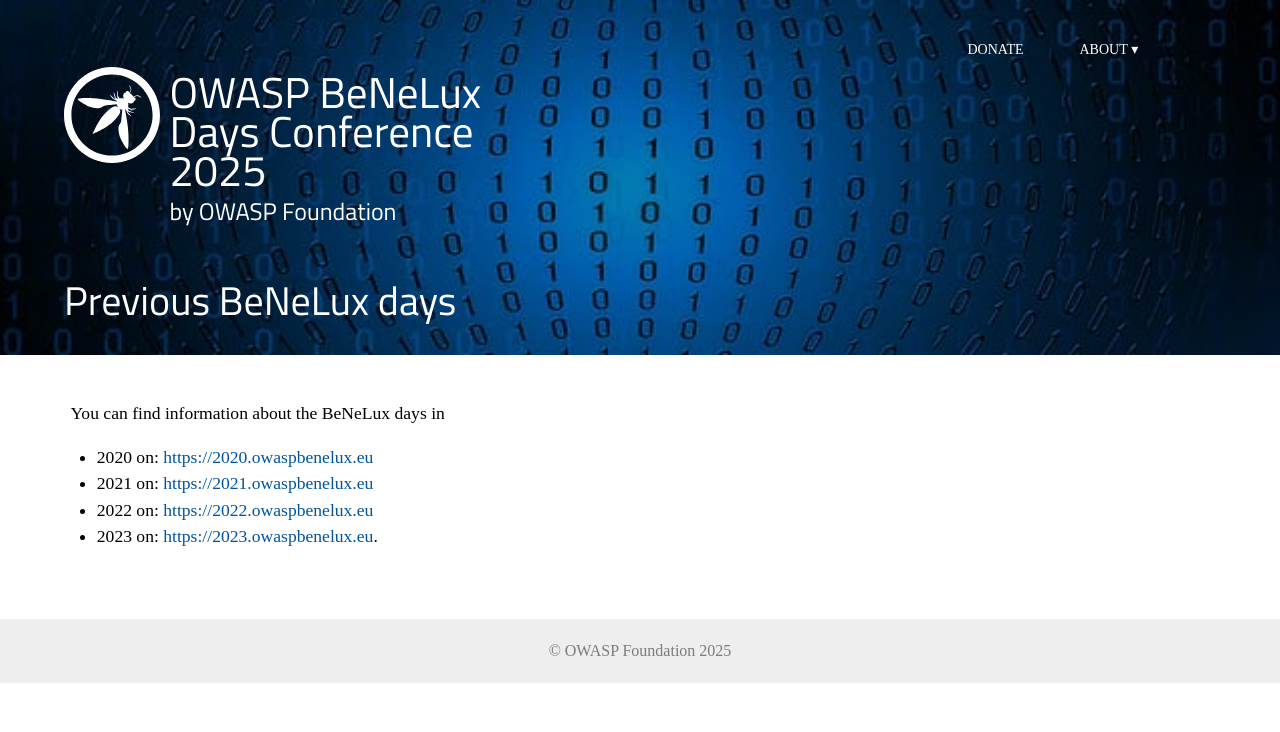
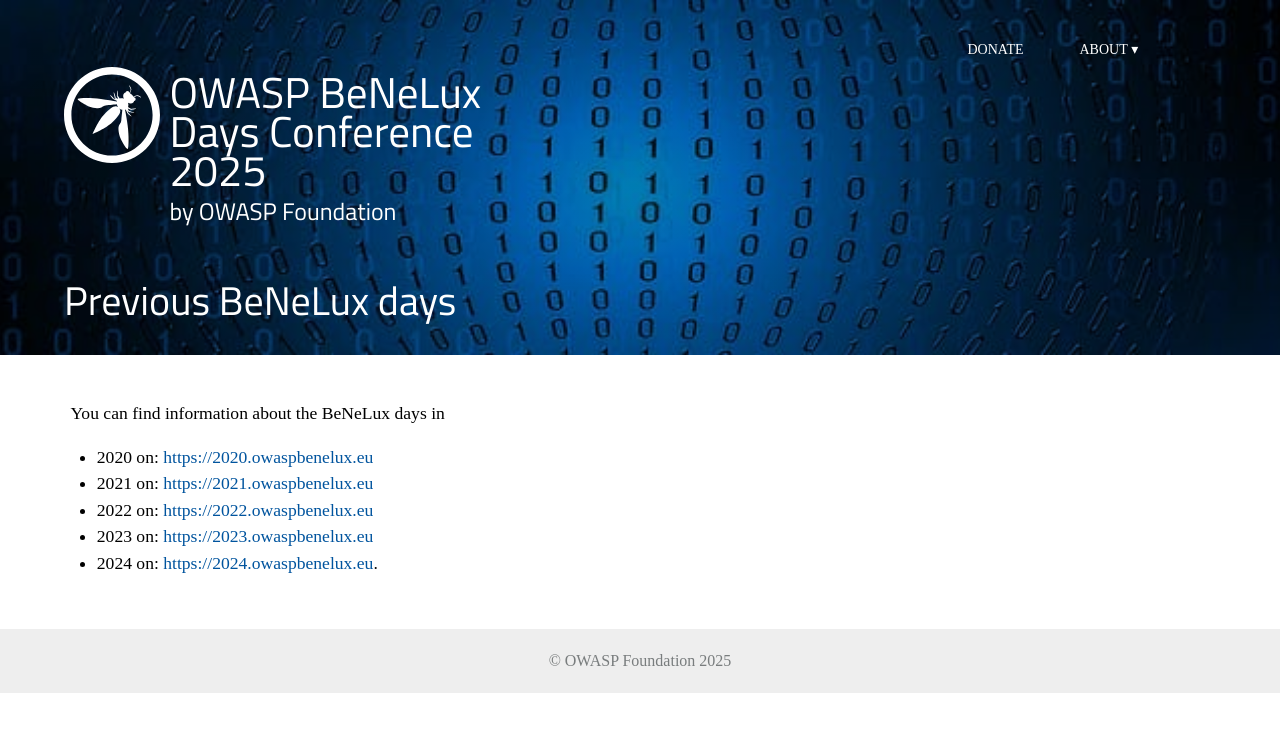
Before and after one commit to GroeneKoeien/OWASP-BeNeLux-Website, a Jekyll site: the page built from about/previous-benelux-days.md, in a window 1280 px wide. Shown: the top 732 px of the page. Built offline with Jekyll 4.4.1, drawn with Linux system fonts in a browser that asks for light colours; some web fonts are replaced.

Commit message:
Update previous-benelux-days.md

```diff
--- a/about/previous-benelux-days.md
+++ b/about/previous-benelux-days.md
@@ -6,4 +6,5 @@ You can find information about the BeNeLux days in
 * 2020 on: [https://2020.owaspbenelux.eu](https://2020.owaspbenelux.eu)
 * 2021 on: [https://2021.owaspbenelux.eu](https://2021.owaspbenelux.eu)
 * 2022 on: [https://2022.owaspbenelux.eu](https://2022.owaspbenelux.eu)
-* 2023 on: [https://2023.owaspbenelux.eu](https://2023.owaspbenelux.eu).
+* 2023 on: [https://2023.owaspbenelux.eu](https://2023.owaspbenelux.eu)
+* 2024 on: [https://2024.owaspbenelux.eu](https://2024.owaspbenelux.eu).
```
